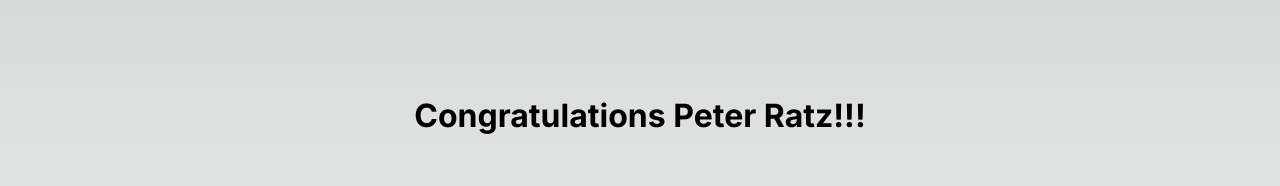
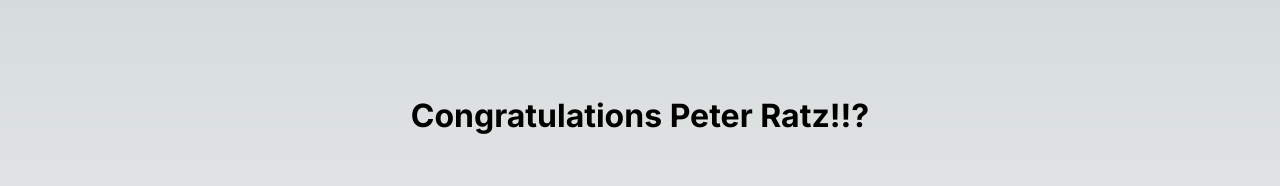
Before and after one commit to ratzpe1/actions-learning-pathway, a Next.js app: page / in a window 1280 px wide. Shown: the top 186 px of the page. Built offline with nearby package versions, Linux system fonts and the light colour scheme.

Commit message:
update text

```diff
--- a/pages/index.js
+++ b/pages/index.js
@@ -16,7 +16,7 @@ export default function Home() {
       </Head>
       <main className={`${styles.main} ${inter.className}`}>
 
-       <h1>Congratulations Peter Ratz!!!</h1>
+       <h1>Congratulations Peter Ratz!!?</h1>
   <p>You've completed the essentials of automated application deployment with GitHub Actions! 🥳</p>
 
       </main>
```
